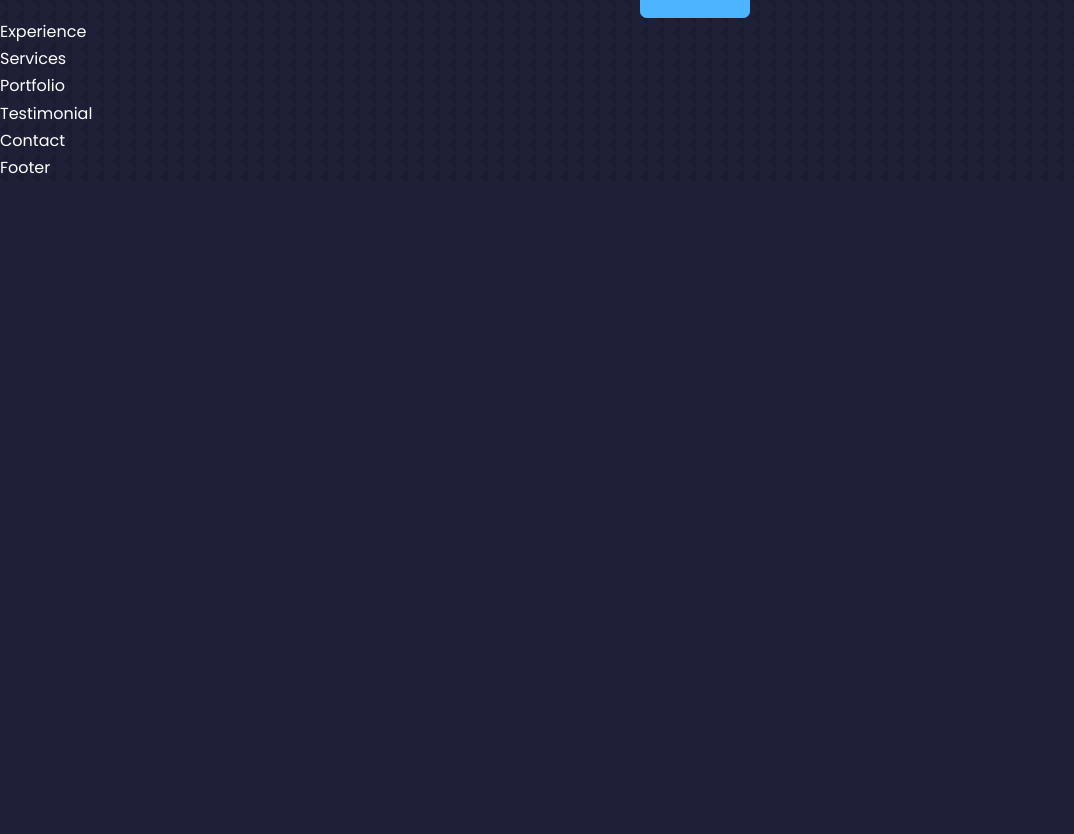
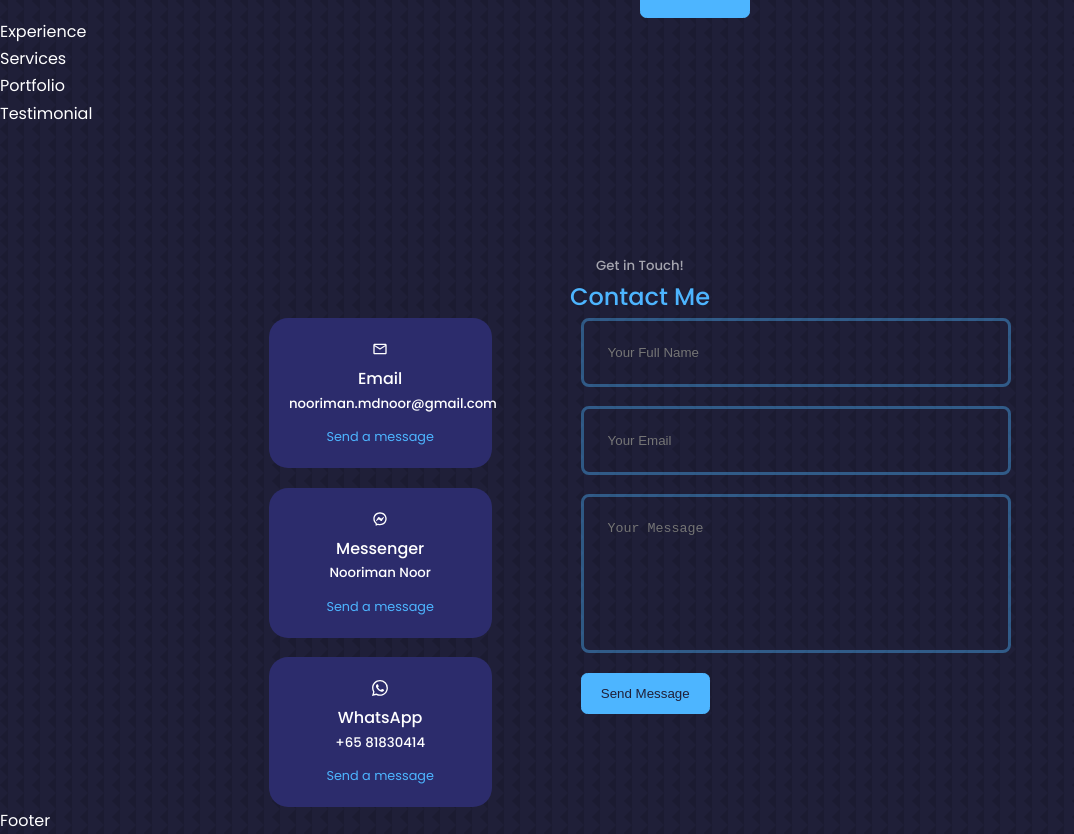
Before and after one commit to Nooriman/Nooriman.github.io, a React (Create React App) app: page / in a window 1280 px wide. Shown: the part 1607-2441 px from the top of the page, without its empty margins (0-1074 px from the left). Before the commit the page ends 1788 px from the top, so only its background shows below. Built offline with nearby package versions, Linux system fonts and the light colour scheme.

Commit message:
added contact page

```diff
--- a/src/components/contact/Contact.jsx
+++ b/src/components/contact/Contact.jsx
@@ -1,9 +1,56 @@
-import React from 'react';
+import React, {useRef} from 'react';
 import './contact.css';
+import { MdOutlineMail } from 'react-icons/md';
+import { RiMessengerLine } from 'react-icons/ri';
+import { BsWhatsapp } from 'react-icons/bs';
+import emailjs from 'emailjs-com';
 
 const Contact = () => {
+  const form = useRef();
+
+  const sendEmail = (e) => {
+    e.preventDefault();
+
+    emailjs.sendForm('service_piip7qt', 'template_rsng7mr', form.current, 'RWYS8zP5f3SiP1eBU');
+
+    e.target.reset();
+  }
+
   return (
-    <div>Contact</div>
+    <section id="contact">
+      <h5>Get in Touch!</h5>
+      <h2>Contact Me</h2>
+
+      <div className="container contact__container">
+        <div className="contact__options">
+          <article className="contact__option">
+            <MdOutlineMail />
+            <h4>Email</h4>
+            <h5>nooriman.mdnoor@gmail.com</h5>
+            <a href='mailto:nooriman.mdnoor@gmail.com' target='_blank'>Send a message</a>
+          </article>
+          <article className="contact__option">
+            <RiMessengerLine />
+            <h4>Messenger</h4>
+            <h5>Nooriman Noor</h5>
+            <a href='https://m.me/BoogeyDLuffy' target='_blank'>Send a message</a>
+          </article>
+          <article className="contact__option">
+            <BsWhatsapp />
+            <h4>WhatsApp</h4>
+            <h5>+65 81830414</h5>
+            <a href='https://api.whatsapp.com/send?phone+6581830414' target='_blank'>Send a message</a>
+          </article>
+        </div>
+
+        <form ref={form} onSubmit={sendEmail}>
+          <input type="text" name="name" placeholder="Your Full Name" required />
+          <input type="email" name="email" placeholder="Your Email" required />
+          <textarea name='message' rows={7} placeholder='Your Message' required />
+          <button type='submit' className='btn btn-primary'>Send Message</button>
+        </form>
+      </div>
+    </section>
   )
 }
 
--- a/src/components/contact/contact.css
+++ b/src/components/contact/contact.css
@@ -0,0 +1,69 @@
+.container.contact__container {
+    width: 58%;
+    display: grid;
+    grid-template-columns: 30% 58%;
+    gap: 12%;
+}
+
+.contact__options {
+    display: flex;
+    flex-direction: column;
+    gap: 1.2rem;
+}
+
+.contact__option {
+    background: var(--color-bg-variant);
+    padding: 1.2rem;
+    border-radius: 1.2rem;
+    text-align: center;
+    border: 1px solid transparent;
+    transition: var((--transition));
+}
+
+.contact__option:hover {
+    background: transparent;
+    border-color: var(--color-primary-variant)
+}
+
+.contact__option-icon {
+    font-size: 1.5rem;
+    margin-bottom: 0.5rem;
+}
+
+.contact__option a {
+    margin-top: 0.7rem;
+    display: block;
+    font-size: 0.8rem;
+}
+
+form {
+    display: flex;
+    flex-direction: column;
+    gap: 1.2rem;
+}
+
+input,
+textarea {
+    width: 100%;
+    padding: 1.5rem;
+    border-radius: 0.5rem;
+    background: transparent;
+    border: solid var(--color-primary-variant);
+    resize: none;
+    color: var(--color-white);
+
+}
+
+@media screen and (max-width: 1024px) {
+    .container.contact__container {
+        grid-template-columns: 1fr;
+        gap: 2rem;
+    }
+}
+
+@media screen and (max-width: 600px) {
+    .container.contact__container {
+        width: var(--container-width-sm);
+    }
+
+}
```
